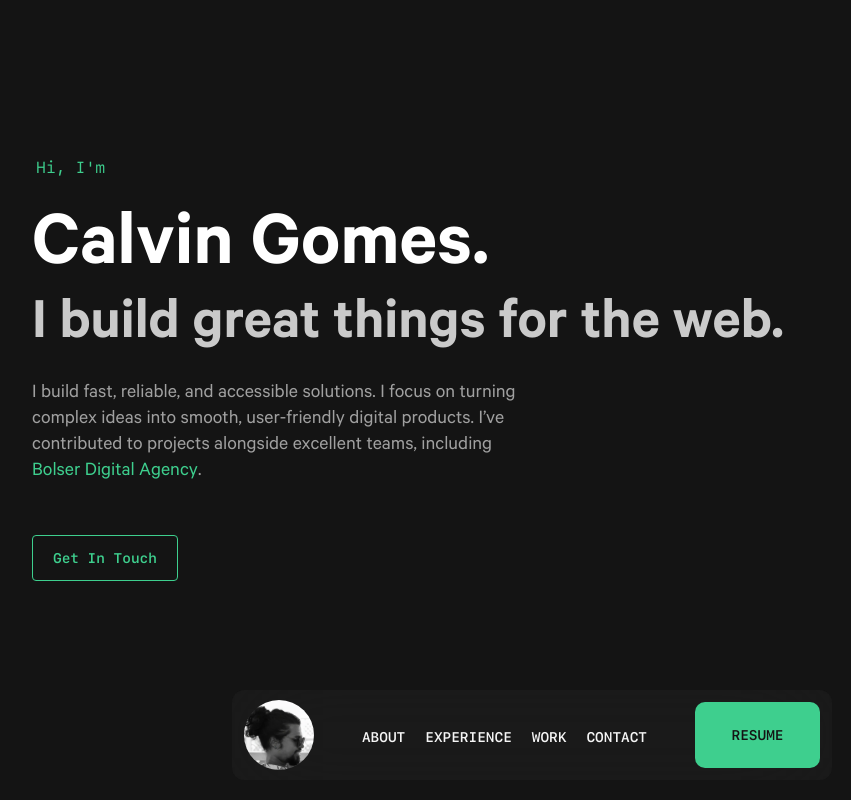
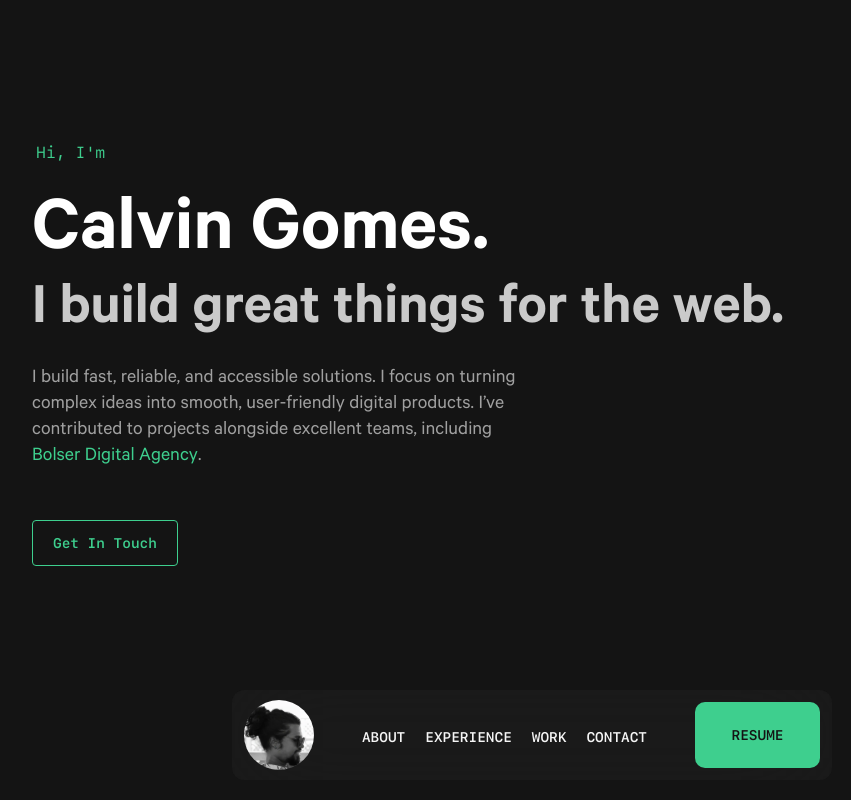
Before and after one commit to calvingomes/cal-portfolio, a Next.js app: page / in a window 1280 px wide. Shown: the top 800 px of the page, without its empty margins (108-959 px from the left). Built offline with nearby package versions, Linux system fonts and the light colour scheme.

Commit message:
style: add negative top margin to the hero section.

```diff
--- a/src/components/Hero/Hero.module.css
+++ b/src/components/Hero/Hero.module.css
@@ -6,7 +6,7 @@
   min-height: 100vh;
   height: 100vh;
   padding: 0;
-  margin-top: -30px;
+  margin-top: -45px;
 }
 
 @media (max-height: 700px) and (min-width: 700px),
```
